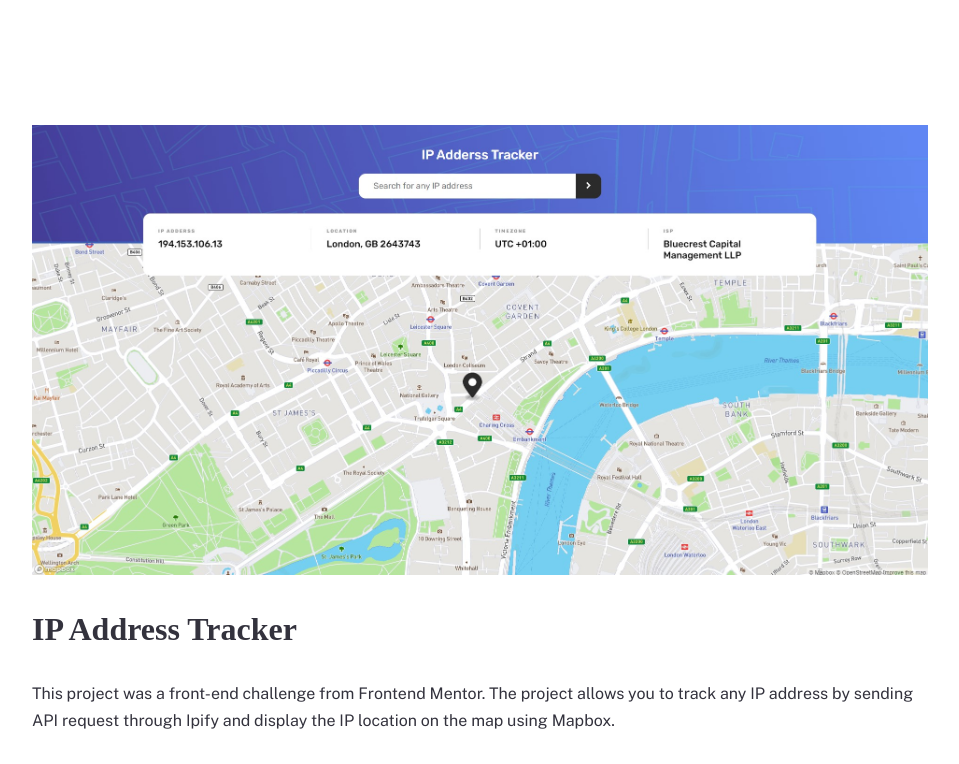
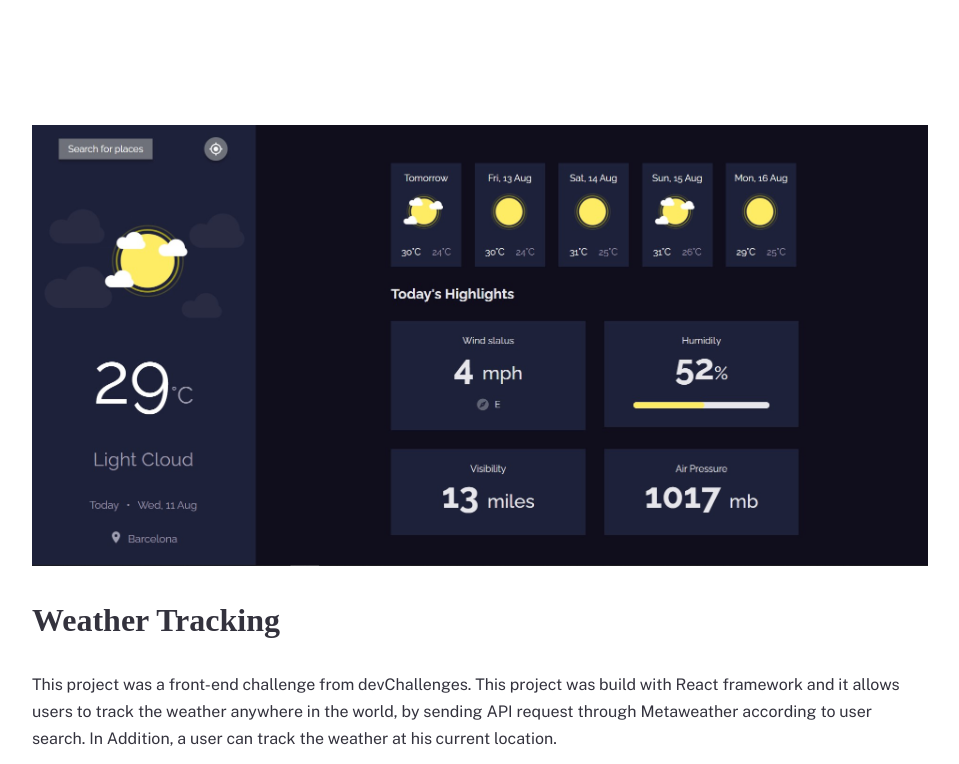
Before and after one commit to Dorl92/portfolio, a React (Create React App) app: page /portfolio in a window 1280 px wide. Shown: the part 1640-2404 px from the top of the page, without its empty margins (160-1119 px from the left). Built offline with nearby package versions, Linux system fonts and the light colour scheme; no server answers; a web font is replaced by a local one.

Commit message:
add weather app

```diff
--- a/src/seedData.js
+++ b/src/seedData.js
@@ -10,6 +10,9 @@ import serviceim3 from './images/serviceim3.jpg';
 import color1 from './images/colorPicker.jpg';
 import color2 from './images/color2.jpg';
 import color3 from './images/color3.jpg';
+//weather-tracking
+import weather1 from './images/weather1.jpg';
+import weather2 from './images/weather2.jpg';
 //ip-address-tracker
 import ipAddress1 from './images/ipAddress.jpg';
 import ipAddress2 from './images/ipAddress2.jpg';
@@ -43,6 +46,18 @@ export default [
         reverseView: true
     },
     {
+        projectName: "weather-tracking",
+        name: "Weather Tracking",
+        techRequirements: "This project required me to build a fully responsive landing page to the designs provided. I used HTML5, along with CSS Grid and JavaScript for the areas that required interactivity, such as the testimonial slider",
+        techList: "HTML / CSS / JS / React/ API",
+        projectType: "Interaction Design / Front End Development",
+        background: "This project was a front-end challenge from devChallenges. This project was build with React framework and it allows users to track the weather anywhere in the world, by sending API request through Metaweather according to user search. In Addition, a user can track the weather at his current location.",
+        mainImage: weather1,
+        previewImages: [weather1, weather2],
+        url: "https://weather-tracking-app.netlify.app/",
+        reverseView: false
+    },
+    {
         projectName: "ip-address-tracker",
         name: "IP Address Tracker",
         techRequirements: "This project required me to build a fully responsive landing page to the designs provided. I used HTML5, along with CSS Grid and JavaScript for the areas that required interactivity, such as the testimonial slider",
@@ -52,7 +67,7 @@ export default [
         mainImage: ipAddress,
         previewImages: [ipAddress1, ipAddress2],
         url: "https://ip-address-tracker-app.herokuapp.com/",
-        reverseView: false
+        reverseView: true
     },
     {
         projectName: "to-do",
@@ -64,7 +79,6 @@ export default [
         mainImage: todo,
         previewImages: [todo1, todo2],
         url: "https://create-todos-app.herokuapp.com/",
-        reverseView: true
+        reverseView: false
     }
-
 ]
--- a/src/styles/HomepageStyles.js
+++ b/src/styles/HomepageStyles.js
@@ -5,7 +5,6 @@ export default {
         height: "100%",
     },
     firstContainer: {
-        // marginBottom: "2rem",
         position: "relative",
         "& img": {
             borderRadius: "3px",
```
Also changed, not shown: src/images/weather1.jpg (added), src/images/weather2.jpg (added).
